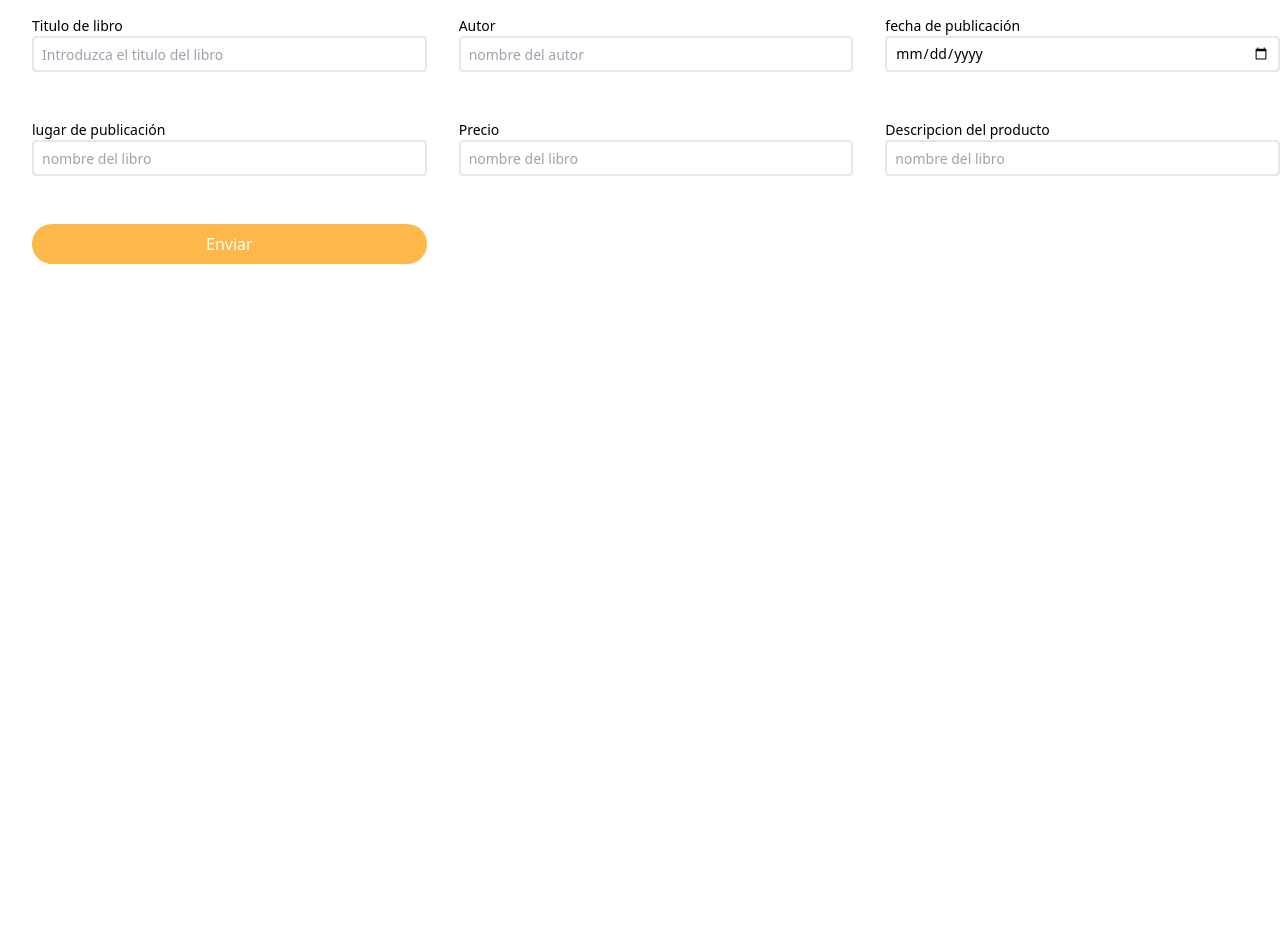
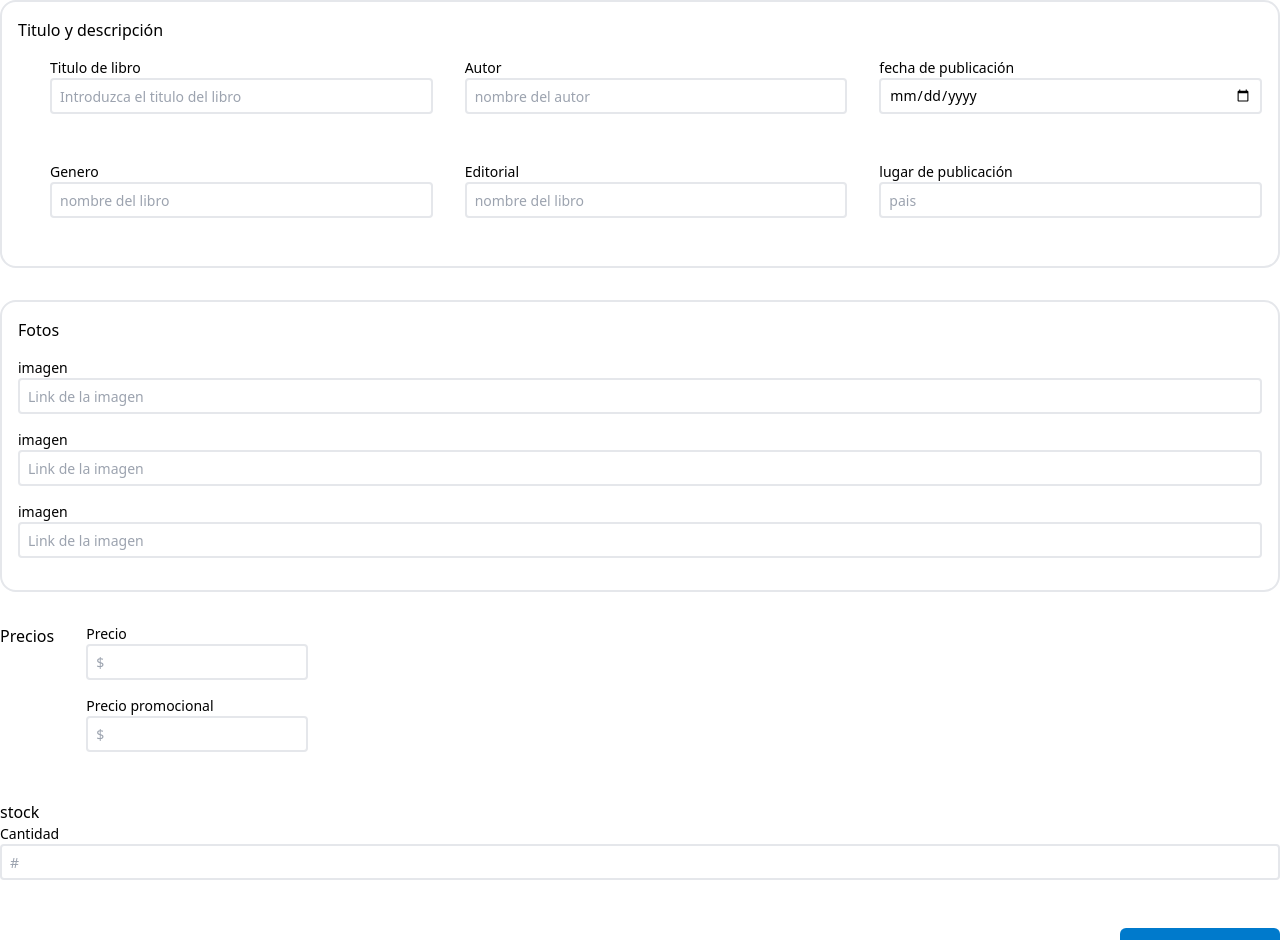
Before and after one commit to No-Country/c9-01-m-csharp-react, a React (Vite) app in the folder frontend/: page /sendbooks in a window 1280 px wide. Shown: the top 940 px of the page. Before the commit the page ends 800 px from the top, so only its background shows below. Built offline with nearby package versions, Linux system fonts and the light colour scheme.

Commit message:
se  agg modificaciones  a el admin

```diff
--- a/frontend/src/Components/AdminProducts.jsx
+++ b/frontend/src/Components/AdminProducts.jsx
@@ -9,8 +9,8 @@ const AdminProducts = () => {
             <h2>Productos</h2>
             <button>Agregar un producto</button>
         </div>
-        <div className='border-2 rounded-2xl p-4'>
-            <h3>Titulo y descripción </h3>
+        <div className=''>
+
             <div>
                 <SendBooks/>
 
--- a/frontend/src/Components/SendBooks.jsx
+++ b/frontend/src/Components/SendBooks.jsx
@@ -25,8 +25,10 @@ const SendBooks = () => {
 
 
     <div className='bg-white h-full w-full '>
-
-        <form className='w-full mx-4  pt-4 grid grid-cols-3 gap-8 p-4' onSubmit={handleSubmit(submit)}>
+        <form className='flex flex-col gap-8' onSubmit={handleSubmit(submit)}>
+            <div className='border-2 rounded-2xl p-4'>
+                <h3>Titulo y descripción </h3>
+                <div className='w-full mx-4  pt-4 grid grid-cols-3 gap-8 p-4  ' >
                     <div className='flex flex-col mb-4'>
                         <label className='text-sm' htmlFor='name mb-4'>Titulo de libro</label>
                         <input className='border-2 px-2 text-sm h-9 rounded' type='text' id='name' {...register("name")} placeholder="Introduzca el titulo del libro"/>
@@ -40,19 +42,62 @@ const SendBooks = () => {
                         <input className='border-2 px-2 text-sm h-9 rounded' type="date" id="category"{...register("category")} placeholder="nombre del libro"/>
                     </div>
                         <div className='flex flex-col mb-4'>
-                <label className='text-sm' htmlFor="category">lugar de publicación</label>
-                <input className='border-2 px-2 text-sm h-9 rounded' type="text" id="category"{...register("category")} placeholder="nombre del libro"/>
+                        <label className='text-sm' htmlFor="gender">Genero</label>
+                        <input className='border-2 px-2 text-sm h-9 rounded' type="text" id="gender"{...register("gender")} placeholder="nombre del libro"/>
                     </div>
                     <div className='flex flex-col mb-4'>
-                <label className='text-sm' htmlFor="price">Precio</label>
-                <input className='border-2 px-2 text-sm h-9 rounded' type="text" id="price"{...register("price")} placeholder="nombre del libro"/>
+                        <label className='text-sm' htmlFor="editorial">Editorial</label>
+                        <input className='border-2 px-2 text-sm h-9 rounded' type="text" id="editorial"{...register("editorial")} placeholder="nombre del libro"/>
+                    </div>
+                    <div className='flex flex-col mb-4'>
+                        <label className='text-sm' htmlFor="place">lugar de publicación</label>
+                        <input className='border-2 px-2 text-sm h-9 rounded' type="country" id="place"{...register("place")} placeholder='pais'/>
+                    </div>
                 </div>
 
+            </div>
+
+            <div className='border-2 rounded-2xl p-4'>
+                <h3 className='mb-4'>Fotos</h3>
                 <div className='flex flex-col mb-4'>
-                <label className='text-sm' htmlFor="description">Descripcion del producto</label>
-                <input className='border-2 px-2 text-sm h-9 rounded' type="text" id="description"{...register("description")} placeholder='nombre del libro'/>
+                    <label className='text-sm' htmlFor="image1">imagen</label>
+                    <input className='border-2 px-2 text-sm h-9 rounded' type="text" id="image1"{...register("image1")} placeholder='Link de la imagen'/>
                 </div>
-            <button className='bg-[#FDB849] text-white w-full py-2 rounded-3xl mb-4'>Enviar</button>
+                <div className='flex flex-col mb-4'>
+                    <label className='text-sm' htmlFor="image1">imagen</label>
+                    <input className='border-2 px-2 text-sm h-9 rounded' type="text" id="image1"{...register("image1")} placeholder='Link de la imagen'/>
+                </div>
+                <div className='flex flex-col mb-4'>
+                    <label className='text-sm' htmlFor="image1">imagen</label>
+                    <input className='border-2 px-2 text-sm h-9 rounded' type="text" id="image1"{...register("image1")} placeholder='Link de la imagen'/>
+                </div>
+            </div>
+            <div className='flex gap-8'>
+               <h3>Precios</h3>
+                <div>
+                    <div className='flex flex-col mb-4'>
+                        <label className='text-sm' htmlFor="price">Precio</label>
+                        <input className='border-2 px-2 text-sm h-9 rounded' type="text" id="price"{...register("price")} placeholder="$"/>
+                    </div>
+                    <div className='flex flex-col mb-4'>
+                        <label className='text-sm' htmlFor="price2">Precio promocional</label>
+                        <input className='border-2 px-2 text-sm h-9 rounded' type="text" id="price2"{...register("price2")} placeholder="$"/>
+                    </div>
+                </div>
+
+            </div>
+            <div>
+                <h3>stock</h3>
+                <div className='flex flex-col mb-4'>
+                        <label className='text-sm' htmlFor="stock">Cantidad</label>
+                        <input className='border-2 px-2 text-sm h-9 rounded' type="stock" id="price"{...register("stock")} placeholder="#"/>
+                    </div>
+            </div>
+            <div className='flex flex-row-reverse gap-8 items-center'>
+                <button className='bg-[#007ACC] text-white w-40 py-2 rounded-md mb-4'>Publicar producto</button>
+                <button className='py-2 self-center mb-4'>Cancelar</button>
+            </div>
+
         </form>
     </div>
 
--- a/frontend/src/pages/Admin.jsx
+++ b/frontend/src/pages/Admin.jsx
@@ -4,7 +4,7 @@ import AdminProducts from '../Components/AdminProducts'
 const Admin = () => {
   return (
     <div className=' flex'>
-        <div className='bg-[#7BBFCC] h-screen w-56 pl-6 pt-6 flex flex-col gap-8' id="sidebar ">
+        <div className='bg-[#7BBFCC] h-auto w-56 pl-6 pt-6 flex flex-col gap-8' id="sidebar ">
             <div className='flex gap-8'>
                 <div className='h-10 w-20 bg-[#FDB849] rounded-full self-center'>
                     <img src="" alt="" />
--- a/frontend/src/pages/Login.jsx
+++ b/frontend/src/pages/Login.jsx
@@ -2,6 +2,7 @@ import axios from 'axios'
 import React, { useState } from 'react'
 import {useForm} from 'react-hook-form'
 import {Link, NavLink} from 'react-router-dom';
+import Header from '../Components/Header';
 
 const Login = () => {
 // data el  donde viene el password y correo con lo que hace login
@@ -25,7 +26,9 @@ const submit = data =>{
 
     return (
 
+        <div>
 
+        <Header/>
         <div className='bg-[#7BBFCC] h-screen relative'>
             <div className='max-h-72 overflow-hidden ... flex justify-center items-center' >
                 <img src="https://images.pexels.com/photos/2067569/pexels-photo-2067569.jpeg?auto=compress&cs=tinysrgb&w=1260&h=750&dpr=1" alt="" />
@@ -51,6 +54,7 @@ const submit = data =>{
             </div>
 
         </div>
+        </div>
 
     )
 }
```
Lines whose indentation alone changed are shown as unchanged.
